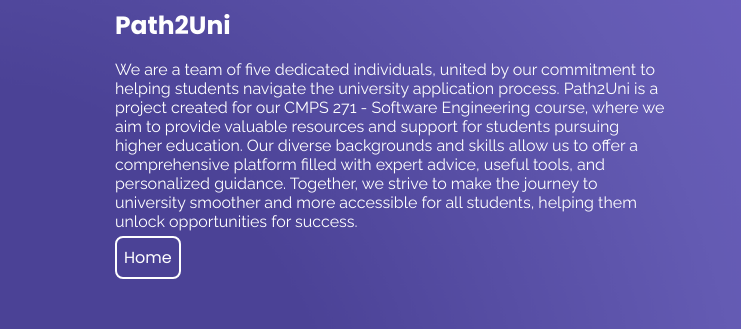
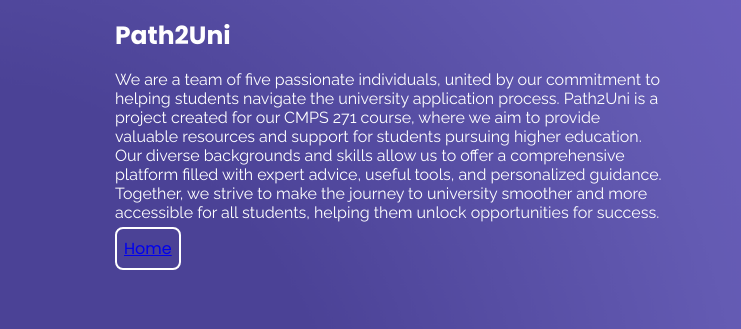
Before and after one commit to asmaachreih1/Path2Uni, a website: page Frontend/feastures/aboutus/aboutus.html in a window 1280 px wide. Shown: the part 307-636 px from the top of the page, 0-741 px from the left. Drawn offline with Linux system fonts and the light colour scheme.

Commit message:
Linking Home button

```diff
--- a/Frontend/feastures/aboutus/aboutus.html
+++ b/Frontend/feastures/aboutus/aboutus.html
@@ -12,10 +12,8 @@
             <div class="about-text">
                 <h1>About Us</h1>
                 <h5>Path2Uni</h5>
-                <p>We are a team of five dedicated individuals, united by our commitment to helping students navigate the university application process. Path2Uni is a project created for our CMPS 271 - Software Engineering course, where we aim to provide valuable resources and support for students pursuing higher education.
-                     Our diverse backgrounds and skills allow us to offer a comprehensive platform filled with expert advice, useful tools, and personalized guidance.
-                      Together, we strive to make the journey to university smoother and more accessible for all students, helping them unlock opportunities for success.</p>
-                <button type="button">Home</button>
+                <p>We are a team of five passionate individuals, united by our commitment to helping students navigate the university application process. Path2Uni is a project created for our CMPS 271 course, where we aim to provide valuable resources and support for students pursuing higher education. Our diverse backgrounds and skills allow us to offer a comprehensive platform filled with expert advice, useful tools, and personalized guidance. Together, we strive to make the journey to university smoother and more accessible for all students, helping them unlock opportunities for success.</p>
+                <button type="button"><a href="../../index.html">Home</a></button>
             </div>
             <img src="../../assets/transparent-logo.png">
         </div>
```
